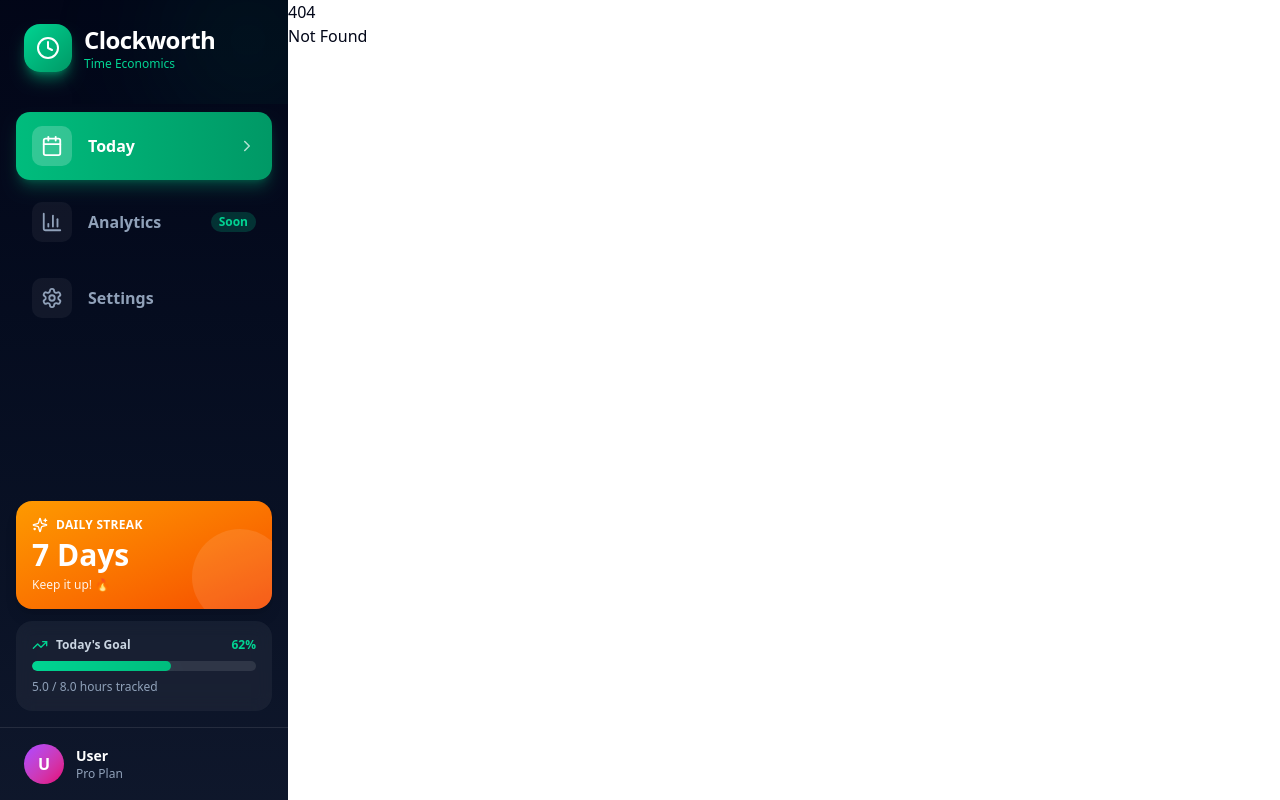
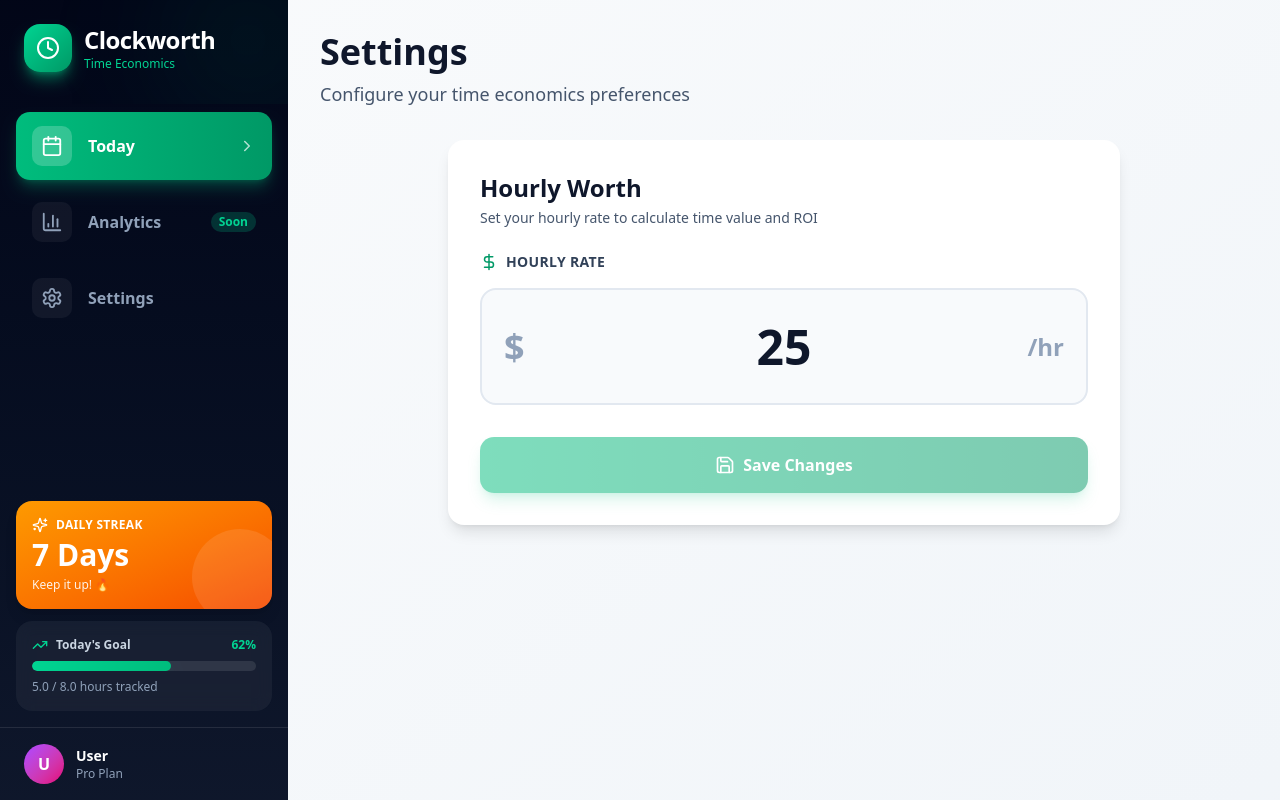
Before and after one commit to RaihanStark/clockworth, a SvelteKit app in the folder web/: page /settings in a window 1280 px wide. Before the commit this address had no page. Built offline with nearby package versions, Linux system fonts and the light colour scheme.

Commit message:
Add settings page for configuring hourly worth with save functionality; includes input validation and success feedback.

```diff
--- /dev/null
+++ b/web/src/routes/settings/+page.svelte
@@ -0,0 +1,88 @@
+<script lang="ts">
+	import { settings } from '$lib/stores/settings';
+	import { DollarSign, Save } from '@lucide/svelte';
+
+	let hourlyWorth = $state($settings.hourlyWorth);
+	let saved = $state(false);
+
+	function handleSave() {
+		settings.update((s) => ({ ...s, hourlyWorth }));
+		saved = true;
+		setTimeout(() => {
+			saved = false;
+		}, 2000);
+	}
+</script>
+
+<div class="min-h-screen bg-gradient-to-br from-slate-50 to-slate-100 p-8">
+	<!-- Header -->
+	<div class="mb-8">
+		<h1 class="text-4xl font-black text-slate-900">Settings</h1>
+		<p class="mt-2 text-lg text-slate-600">Configure your time economics preferences</p>
+	</div>
+
+	<div class="mx-auto max-w-2xl">
+		<div class="rounded-2xl bg-white p-8 shadow-lg">
+			<div class="mb-6">
+				<h2 class="text-2xl font-black text-slate-900">Hourly Worth</h2>
+				<p class="mt-1 text-sm text-slate-600">
+					Set your hourly rate to calculate time value and ROI
+				</p>
+			</div>
+
+			<!-- Hourly Rate Input -->
+			<div class="mb-8">
+				<label
+					for="hourlyWorth"
+					class="mb-4 flex items-center gap-2 text-sm font-bold uppercase tracking-wide text-slate-700"
+				>
+					<DollarSign size={18} class="text-emerald-600" />
+					Hourly Rate
+				</label>
+
+				<div class="relative flex items-center">
+					<span class="absolute text-4xl font-black text-slate-400" style="left: 1.5rem;">$</span>
+					<input
+						id="hourlyWorth"
+						type="number"
+						bind:value={hourlyWorth}
+						min="0"
+						step="1"
+						class="w-full rounded-2xl border-2 border-slate-200 bg-slate-50 px-20 py-6 text-center text-5xl font-black text-slate-900 transition-all focus:border-emerald-500 focus:bg-white focus:outline-none focus:ring-4 focus:ring-emerald-500/20"
+					/>
+					<span class="absolute right-6 text-2xl font-bold text-slate-400">/hr</span>
+				</div>
+			</div>
+
+			<!-- Save Button -->
+			<button
+				onclick={handleSave}
+				class="flex w-full items-center justify-center gap-2 rounded-xl bg-gradient-to-r from-emerald-500 to-emerald-600 px-6 py-4 font-bold text-white shadow-lg shadow-emerald-500/30 transition-all hover:scale-105 hover:shadow-xl active:scale-95 disabled:opacity-50"
+				disabled={hourlyWorth === $settings.hourlyWorth}
+			>
+				<Save size={20} />
+				{saved ? 'Saved!' : 'Save Changes'}
+			</button>
+
+			{#if saved}
+				<div class="mt-4 rounded-xl bg-emerald-50 p-4 text-center">
+					<p class="font-semibold text-emerald-700">✓ Settings saved successfully!</p>
+				</div>
+			{/if}
+		</div>
+	</div>
+</div>
+
+<style>
+	/* Remove number input spinners */
+	input[type='number']::-webkit-inner-spin-button,
+	input[type='number']::-webkit-outer-spin-button {
+		-webkit-appearance: none;
+		margin: 0;
+	}
+
+	input[type='number'] {
+		-moz-appearance: textfield;
+		appearance: textfield;
+	}
+</style>
```
